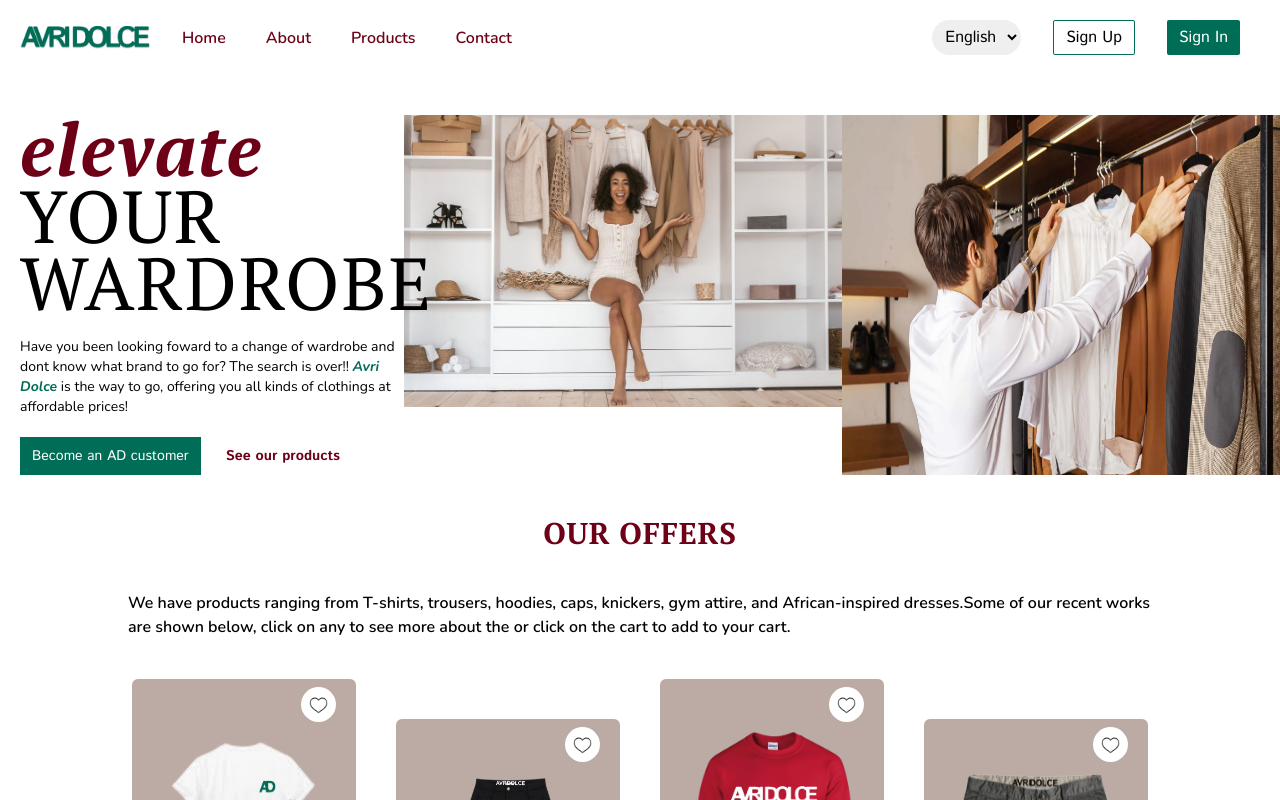
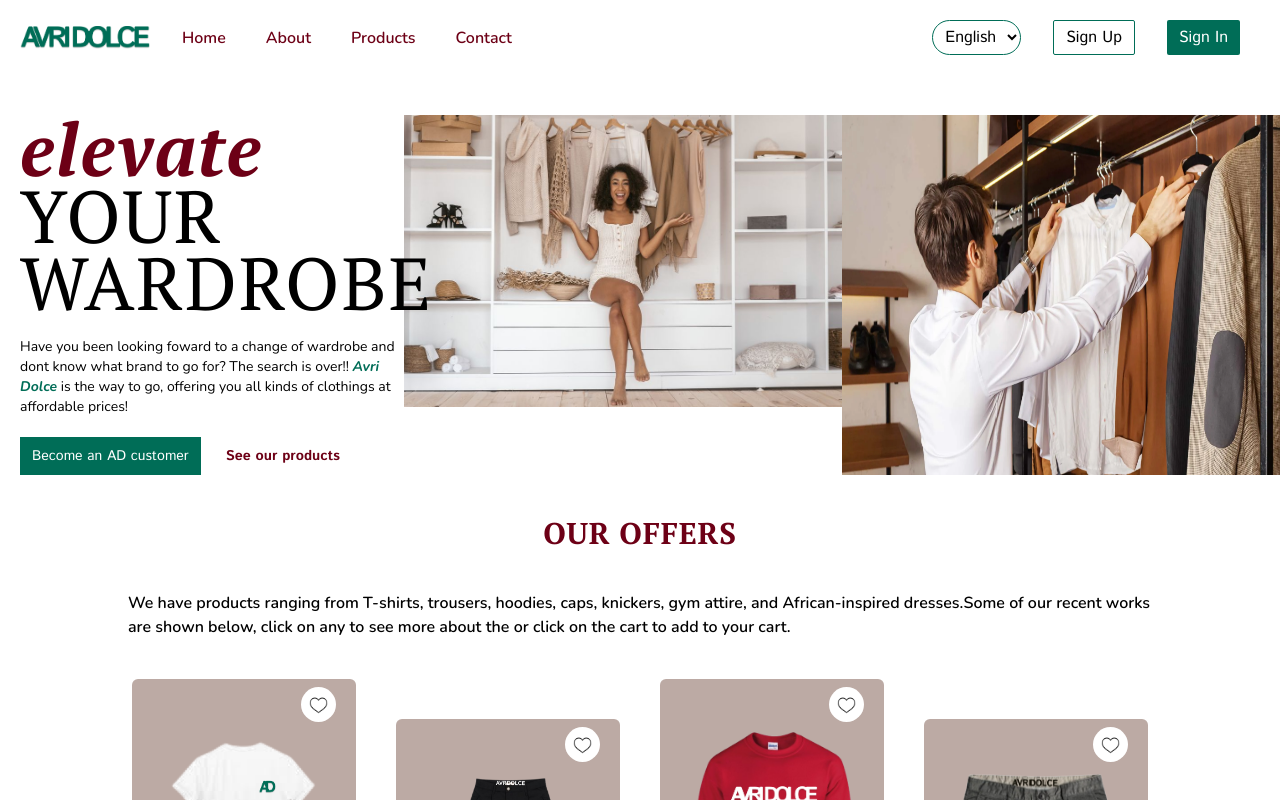
Before and after one commit to Aik-202/avri-dolce, a React (Vite) app in the folder avri-dolce/: page / in a window 1280 px wide. Shown: the top 800 px of the page. Built offline with nearby package versions, Linux system fonts and the light colour scheme.

Commit message:
Made some changes

```diff
--- a/avri-dolce/src/App.css
+++ b/avri-dolce/src/App.css
@@ -4,6 +4,10 @@
     padding: 0;
     margin: 0;
     user-select: none;
+}
+
+*:focus{
+    outline: none;
 }
 
 body {
--- a/avri-dolce/src/Components/Landing/SlideShow.jsx
+++ b/avri-dolce/src/Components/Landing/SlideShow.jsx
@@ -31,7 +31,7 @@ export default function SlideShow() {
               self-start'>{src.price}</p>
             </div>
             {tip && two == src.tag ? <p className='text-red w-max font-p-font text-sm font-bold
-            self-start absolute -right-8 -top-10 bg-gray p-2 rounded-lg'>Add to Cart</p> : null}
+            self-start absolute right-0 md:-right-8 -top-10 bg-gray p-2 rounded-lg'>Add to Cart</p> : null}
             <img src={cart} alt="cart" className='p-2 w-[38px] h-[38px] border-solid border-[1px]
             border-red rounded-full cursor-pointer hover:bg-brown hover:border-transparent'
             id={src.tag} onMouseOver={(e) => {setTwo(e.target.id); setTip(true)}}
--- a/avri-dolce/src/Components/Navigation/ChangeLanguage.jsx
+++ b/avri-dolce/src/Components/Navigation/ChangeLanguage.jsx
@@ -16,7 +16,7 @@ export default function ChangeLanguage() {
 
   return (
     <select className='px-2 py-1 rounded-full border-solid
-    border-[1px] border-dark-green border-transparent items-center'
+    border-[1px] border-dark-green bg-white items-center'
     onChange={handleChange}>
         <option value="en" className='flex flex-row space-x-3'>English</option>
         <option value="it" className='flex flex-row space-x-3'>Italian</option>
```
